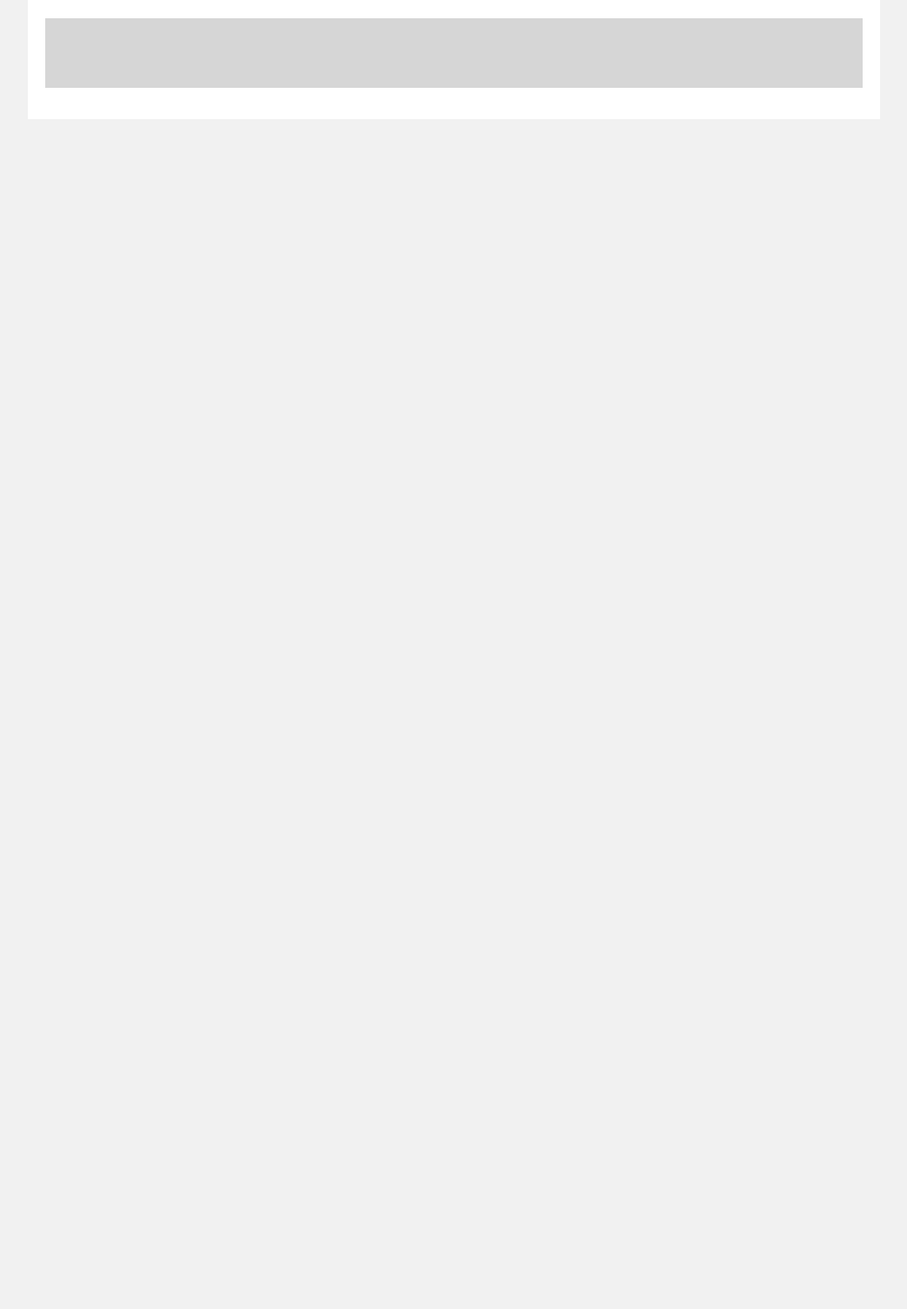
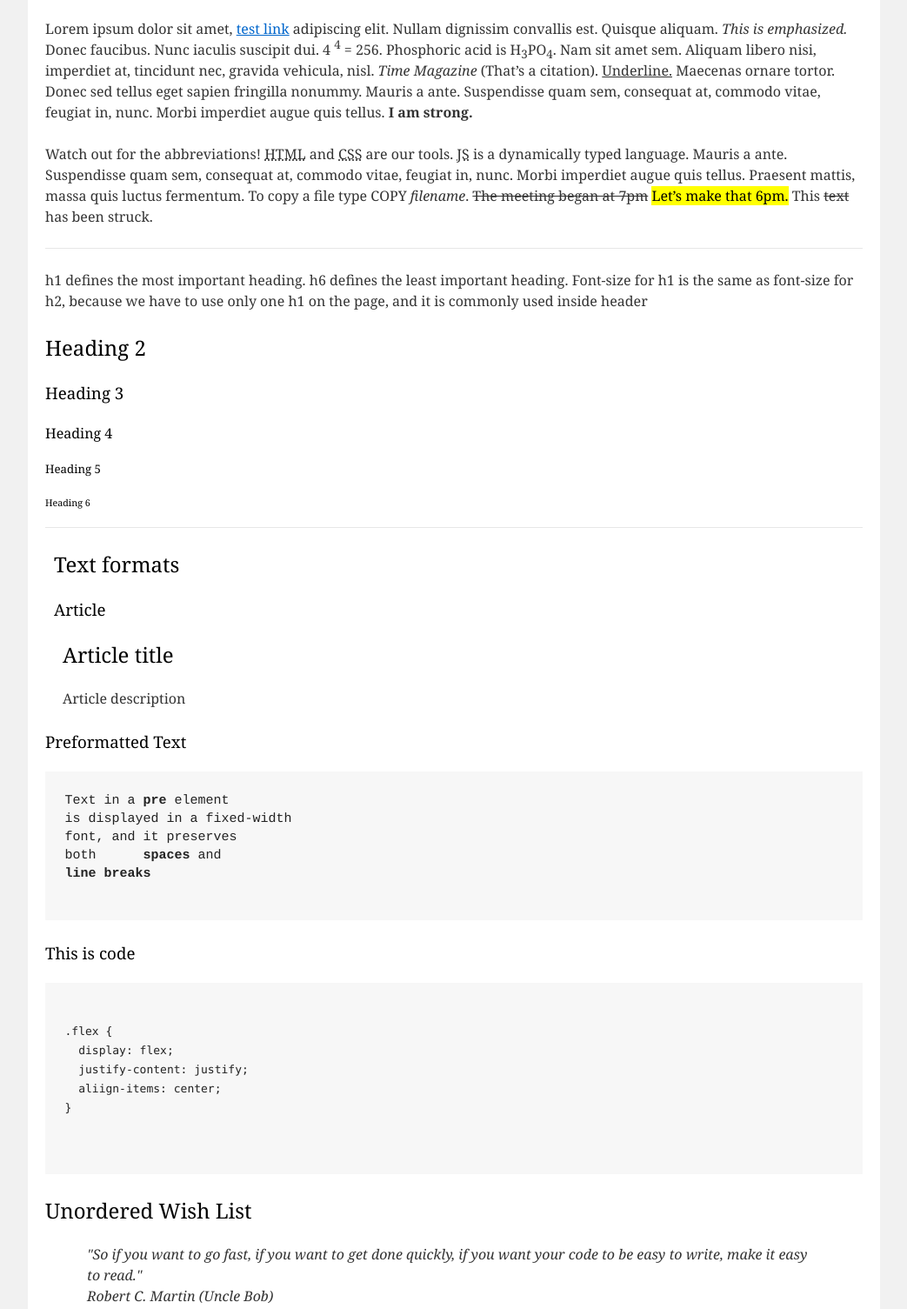
Before and after one commit to vvburik/FL-12, a plain HTML site: page FL12_HW1/homework/index.html in a window 1280 px wide. Shown: the part 282-1787 px from the top of the page at 87% size, without its empty margins (118-1161 px from the left). Before the commit the page ends 800 px from the top, so only its background shows below. Drawn offline with Linux system fonts and the light colour scheme.

Commit message:
add text, article, Preformated text and code

```diff
--- a/FL12_HW1/homework/index.html
+++ b/FL12_HW1/homework/index.html
@@ -28,10 +28,113 @@
             <a href="#">Registration</a>
           </nav>
           <hr>
+          <section>
+            <p>
+              Lorem ipsum dolor sit amet, <a href="#">test link</a> adipiscing elit. Nullam dignissim convallis est. Quisque
+              aliquam. <i>This is emphasized.</i> Donec faucibus. Nunc iaculis suscipit dui. 4 <sup>4</sup> = 256. Phosphoric acid
+              is H<sub>3</sub>PO<sub>4</sub>. Nam sit amet sem. Aliquam libero nisi, imperdiet at, tincidunt nec, gravida
+              vehicula, nisl. <i>Time Magazine</i> (That’s a citation). <u>Underline.</u> Maecenas ornare tortor. Donec sed tellus
+              eget sapien fringilla nonummy. Mauris a ante. Suspendisse quam sem, consequat at, commodo vitae, feugiat in, nunc.
+              Morbi imperdiet augue quis tellus. <b>I am strong.</b>
+            </p>
+          </section>
+          <section>
+            <p>
+              Watch out for the abbreviations! <abbr title="Hyper Text Markup Language">HTML</abbr> and <abbr
+                title="Cascading Style Sheets">CSS</abbr> are our tools. <abbr title="JavaScript">JS</abbr> is a dynamically typed
+              language. Mauris a ante. Suspendisse quam sem, consequat at, commodo vitae, feugiat in, nunc. Morbi imperdiet augue
+              quis tellus. Praesent mattis, massa quis luctus fermentum. To copy a file type COPY <i>filename</i>. <del>The
+                meeting began at 7pm</del> <mark>Let’s make that 6pm.</mark> This <del>text</del> has been struck.
+            </p>
+          </section>
+          <hr>
+          <section>
+            <p>
+              h1 defines the most important heading. h6 defines the least important heading. Font-size for h1 is the same as
+              font-size for h2, because we have to use only one h1 on the page, and it is commonly used inside header
+            </p>
+          </section>
+
+          <section>
+            <h2>Heading 2</h2>
+            <section>
+              <h3>Heading 3</h3>
+            </section>
+            <section>
+              <h4>Heading 4</h4>
+            </section>
+            <section>
+              <h5>Heading 5</h5>
+            </section>
+            <section>
+              <h6>Heading 6</h6>
+            </section>
+          </section>
+          <hr>
+
+
+          <article>
+            <header>
+              <h2>Text formats</h2>
+            </header>
+            <section>
+              <h3>Article</h3>
+            </section>
+            <section>
+              <article>
+                <h2>Article title</h2>
+              </article>
+              <article>
+                <p>Article description</p>
+              </article>
+            </section>
+          </article>
+
+          <section>
+            <h3>Preformatted Text</h3>
+              <pre>Text in a <b>pre</b> element
+is displayed in a fixed-width
+font, and it preserves
+both      <b>spaces</b> and
+<b>line breaks</b>
+              </pre>
+          </section>
+
+          <section>
+            <h3>This is code</h3>
+            <pre>
+              <code>
+.flex {
+  display: flex;
+  justify-content: justify;
+  aliign-items: center;
+}
+              </code>
+            </pre>
+          </section>
+
+          <section>
+              <h2>Unordered Wish List</h2>
+
+            </section>
 
 
 
 
+
+
+
+
+
+
+
+
+          <blockquote>
+              <p>"So if you want to go fast, if you want to get done quickly, if you want your code to be easy to write, make it easy to read."
+                <br>
+                  Robert C. Martin (Uncle Bob)
+              </p>
+          </blockquote>
 
 
           <footer>
@@ -44,3 +147,9 @@
 </body>
 
 </html>
+
+<!--
+to do : якоря
+
+
+-->
```
